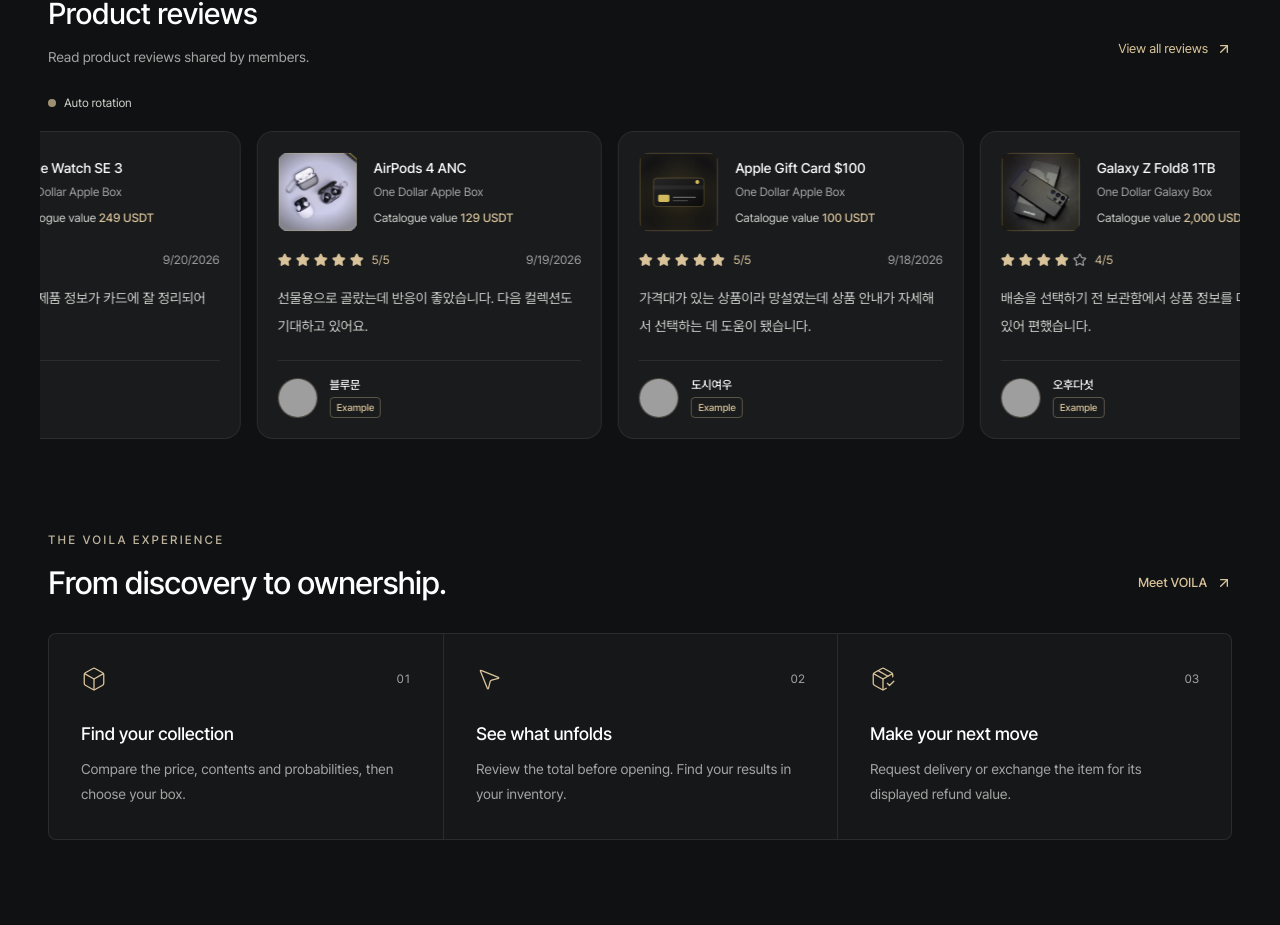
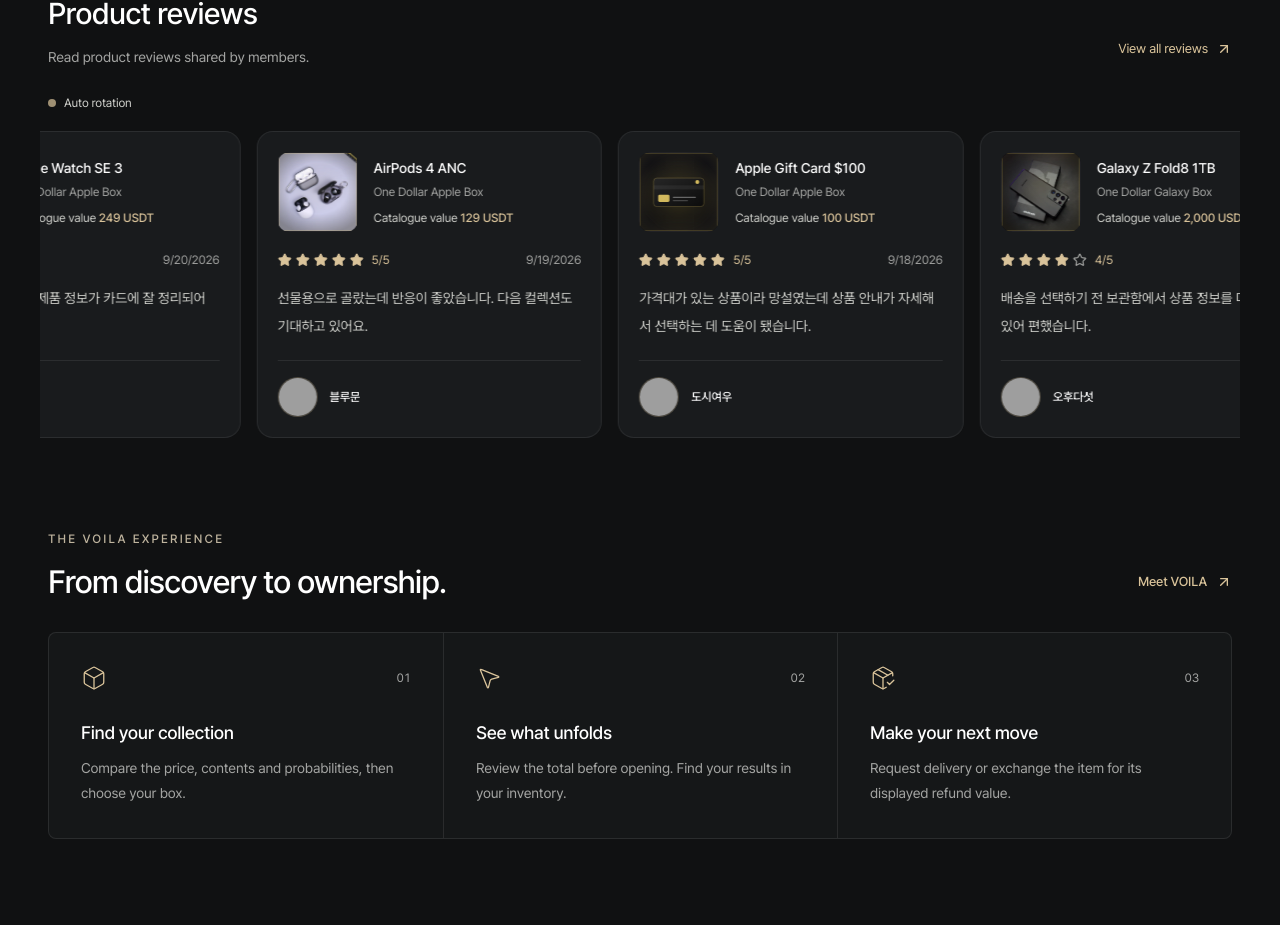
Before and after one commit to shinwon446-eng/gacha-sim, a Next.js app in the folder web/: page /en in a window 1280 px wide. Shown: the part 3095-4020 px from the top of the page. Built offline with nearby package versions, Linux system fonts and the light colour scheme; no server answers; grey boxes are pictures that could not be loaded.

Commit message:
Present home reviews uniformly

```diff
--- a/web/components/home/LiveReviewsSection.tsx
+++ b/web/components/home/LiveReviewsSection.tsx
@@ -85,7 +85,7 @@
                 <div className="flex items-center gap-4"><div className="relative h-20 w-20 shrink-0 overflow-hidden rounded-xl bg-obsidian">{product && <ProductArt image={product.image} alt={itemName(product)} fallbackSize="sm" kind={product.kind} />}</div><div className="min-w-0"><h3 className="break-words text-sm font-medium text-white">{product ? itemName(product) : review.itemId}</h3><p className="mt-1 text-xs leading-5 text-muted">{box ? boxTitle(box) : review.boxSlug}</p>{product && <p className="mt-2 text-xs text-secondary">{copy.price} <span className="font-medium text-gold-champagne">{product.value.toLocaleString(locale)} USDT</span></p>}</div></div>
                 <div className="mt-5 flex items-center justify-between gap-2"><span className="flex items-center gap-1 text-gold-champagne" aria-label={copy.rating + " " + review.rating + "/5"}>{[1, 2, 3, 4, 5].map(n => <Star key={n} className={"h-3.5 w-3.5 " + (n <= review.rating ? "fill-current" : "text-muted")} aria-hidden="true" />)}<span className="ml-1 text-xs">{review.rating}/5</span></span><time dateTime={review.at} className="text-xs text-muted">{new Date(review.at).toLocaleDateString(locale)}</time></div>
                 <p className="mt-4 line-clamp-4 break-words text-sm leading-7 text-secondary">{review.text}</p>
-                <div className="mt-5 flex items-center gap-3 border-t border-hairline pt-4"><ProfileAvatar src={review.authorAvatarUrl || demoAvatar(review.id, index)} name={author} className="h-10 w-10" /><div className="min-w-0"><p className="truncate text-xs font-medium text-white">{author}</p>{isDemo && <span className="mt-1 inline-flex rounded border border-gold-champagne/35 px-1.5 py-0.5 text-[10px] font-medium text-gold-champagne">{copy.example}</span>}</div></div>
+                <div className="mt-5 flex items-center gap-3 border-t border-hairline pt-4"><ProfileAvatar src={review.authorAvatarUrl || demoAvatar(review.id, index)} name={author} className="h-10 w-10" /><p className="min-w-0 truncate text-xs font-medium text-white">{author}</p></div>
               </Link>
             </article>;
           })}
```
